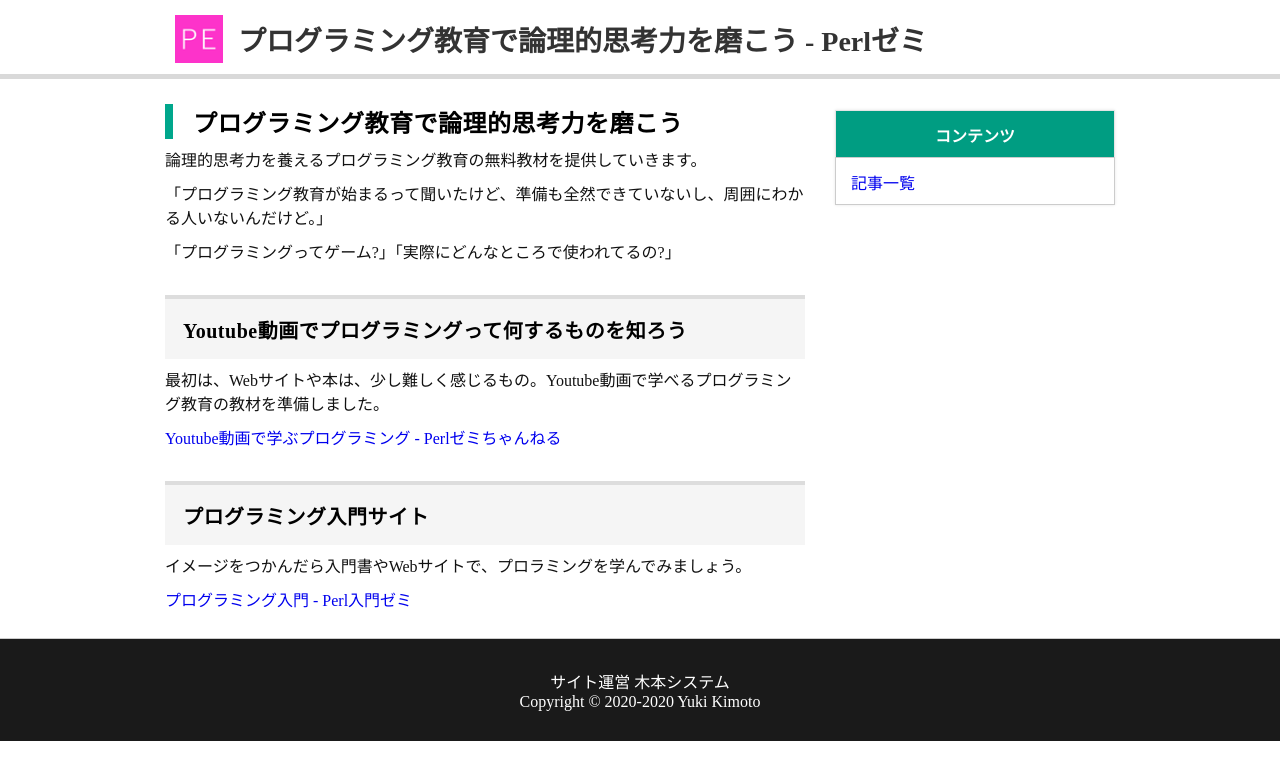
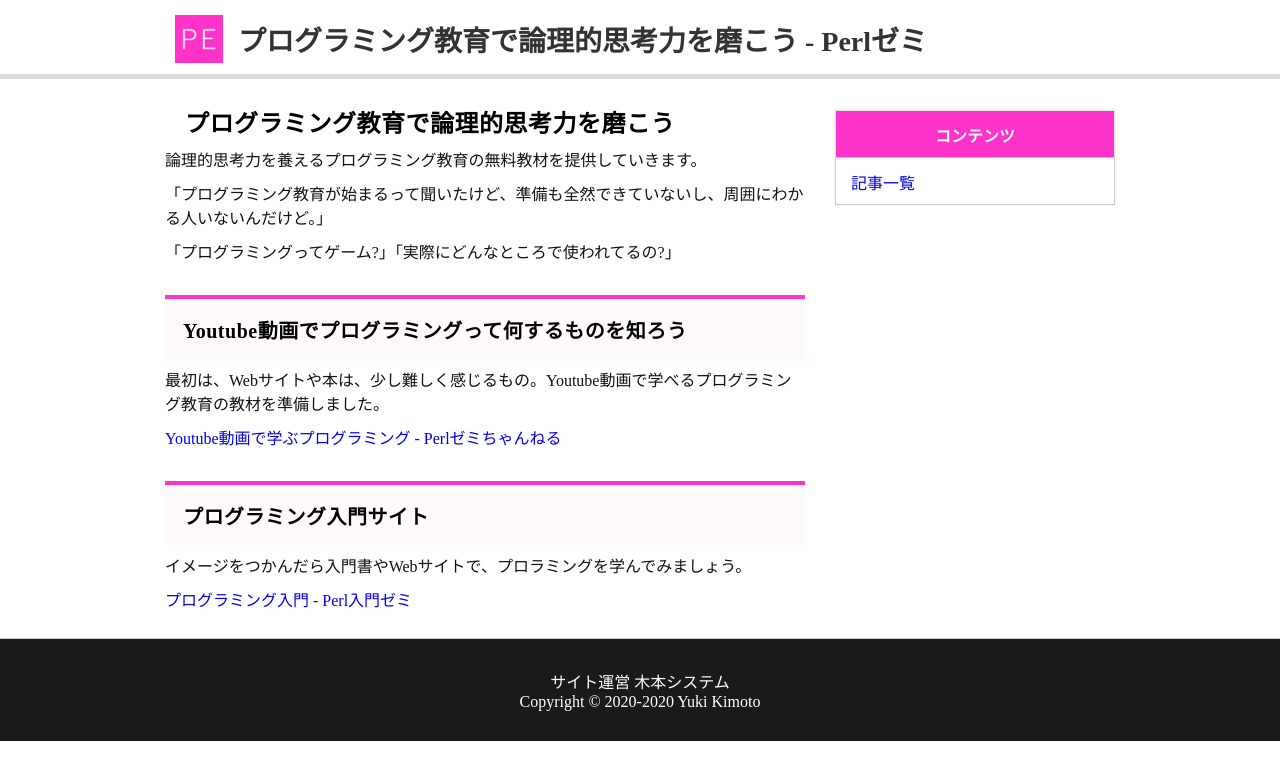
Before and after one commit to yuki-kimoto/perlzemieducation-public, a plain HTML site: page index.html in a window 1280 px wide. Drawn offline with Linux system fonts and the light colour scheme.

Commit message:
再構築

```diff
--- a/css/common.css
+++ b/css/common.css
@@ -92,7 +92,6 @@
     margin:10px 0;
     padding-left:20px;
     letter-spacing:0.5px;
-    border-left:8px solid #00A78C;
   }
   h2 a, h2 a:visited {
     text-decoration:none;
@@ -100,11 +99,11 @@
   }
   h3 {
     font-size:20px;
-    border-top:4px solid #ddd;
+    border-top:4px solid #FD33CA;
     padding:16px 0px 15px 18px;
     letter-spacing:0.5px;
     margin:15px 0 10px 0;
-    background:#F5F5F5;
+    background:#fffafa;
     margin-top:30px;
   }
   h4 {
@@ -170,7 +169,7 @@
     box-shadow: 0 0 3px rgba(0,0,0,.1);
   }
   .side-list-title {
-    background:#009D82;
+    background:#FD33CA;
     color:white;
     font-weight:bold;
     padding: 12px 0px 10px 0px;
```
